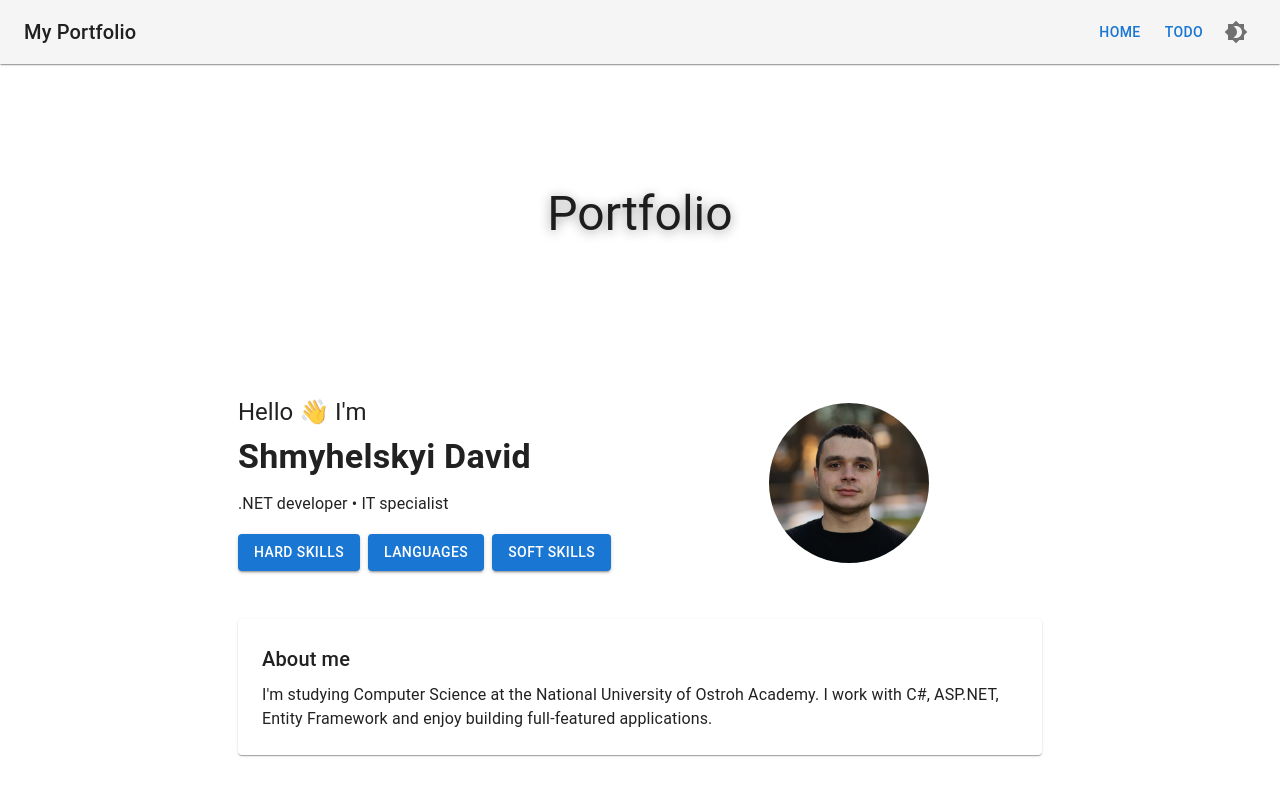
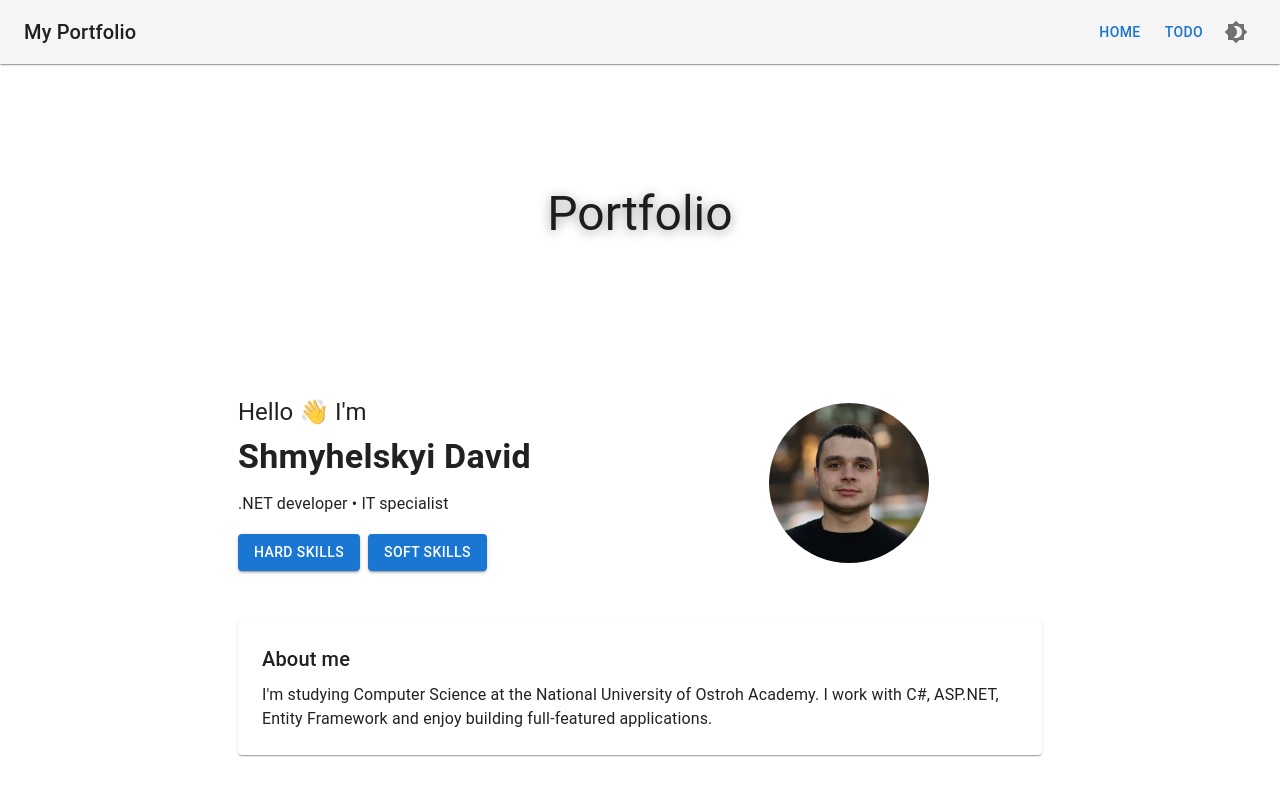
Before and after one commit to DavydShmyhelskyi/React-lab4, a React (Vite) app in the folder lab4/: page / in a window 1280 px wide. Shown: the top 793 px of the page. Built offline with nearby package versions, Linux system fonts and the light colour scheme.

Commit message:
deleted languages button

```diff
--- a/lab4/src/components/Home.jsx
+++ b/lab4/src/components/Home.jsx
@@ -48,7 +48,6 @@ export default function Home() {
             <Typography variant="subtitle1">.NET developer • IT specialist</Typography>
             <Box sx={{ mt: 2 }}>
               <Button variant="contained" sx={{ mr: 1 }} onClick={() => scrollToSection("Hard Skills")}>Hard Skills</Button>
-              <Button variant="contained" sx={{ mr: 1 }} onClick={() => scrollToSection("Languages")}>Languages</Button>
               <Button variant="contained" sx={{ mr: 1 }} onClick={() => scrollToSection("Soft Skills")}>Soft Skills</Button>
             </Box>
           </Grid>
```
